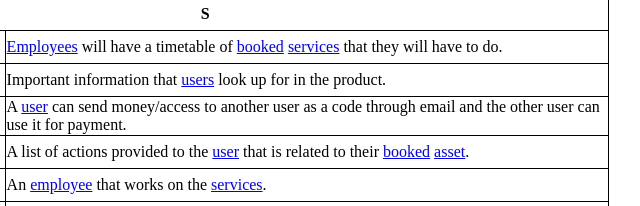
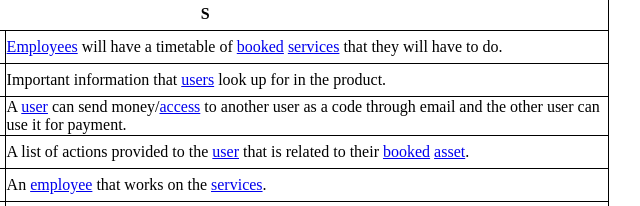
Before and after one commit to Wsm2018/dictionary, a plain HTML site: page index.html in a window 1280 px wide. Shown: the part 2810-3016 px from the top of the page, 483-1123 px from the left. Drawn offline with Linux system fonts and the light colour scheme.

Commit message:
Update index.html

```diff
--- a/index.html
+++ b/index.html
@@ -679,8 +679,11 @@
           <tr>
             <th class="feature">Send Gift/Access Code</th>
             <td>
-              A <a href="#user">user</a> can send money/access to another user
-              as a code through email and the other user can use it for payment.
+              A <a href="#user">user</a> can send money/<a href="#accessCode"
+                >access</a
+              >
+              to another user as a code through email and the other user can use
+              it for payment.
             </td>
           </tr>
           <tr id="services">
```
